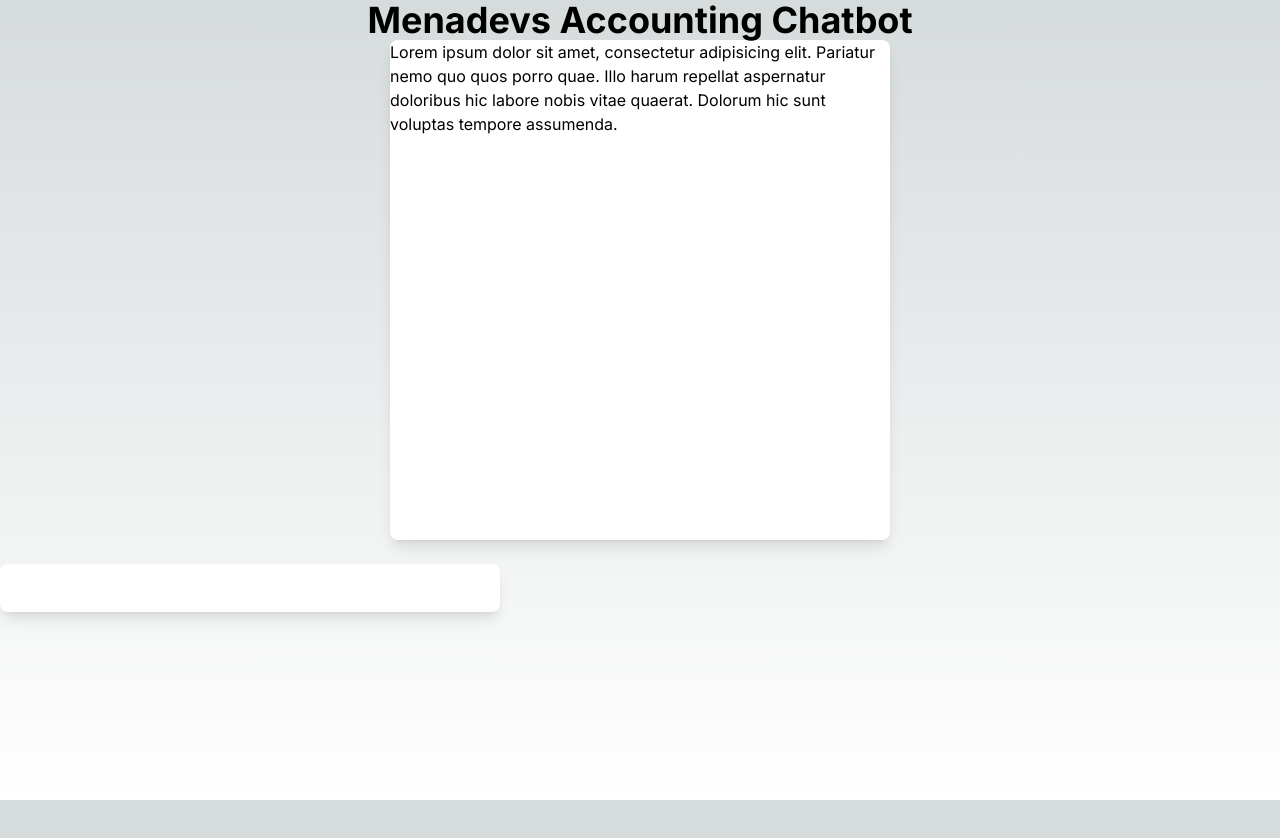
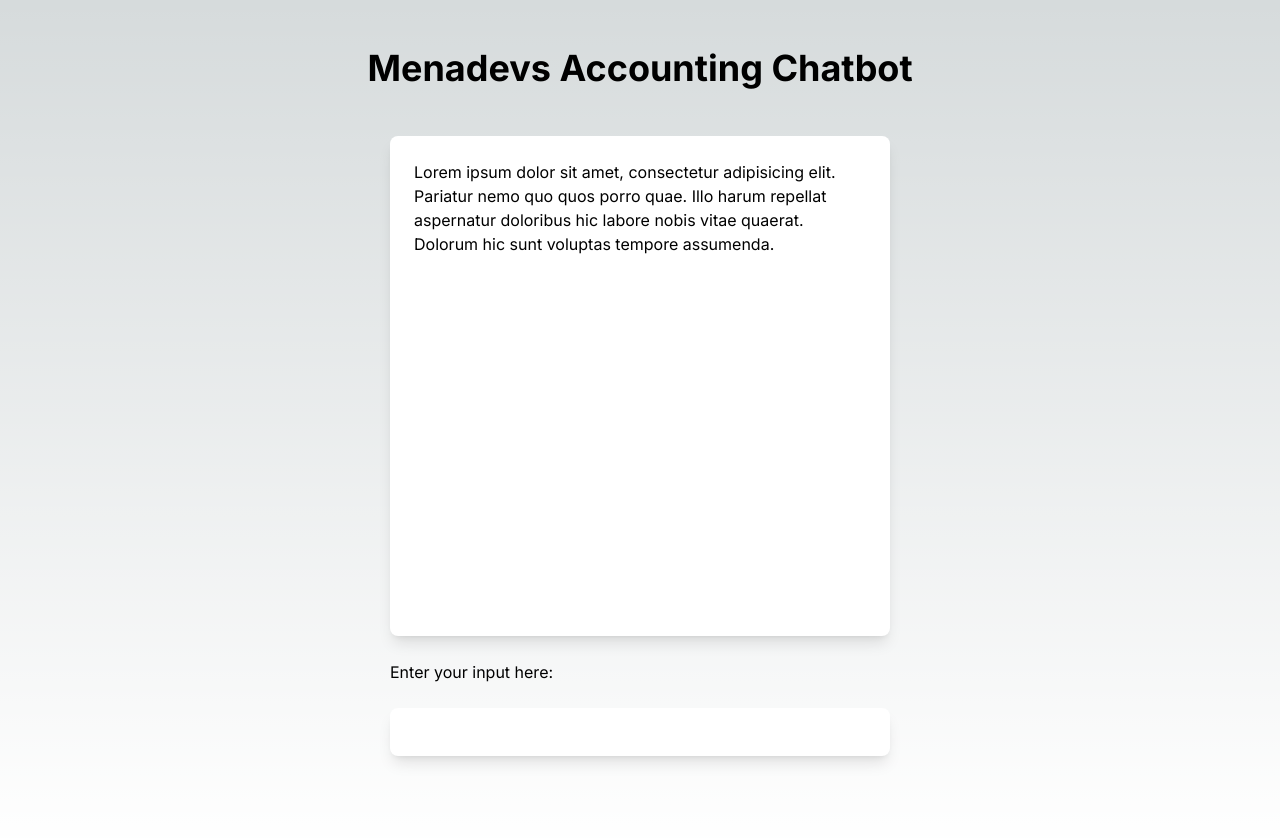
Before and after one commit to AhmadUrabi/menadevs-accounting-chatbot, a Next.js app: page / in a window 1280 px wide. Shown: the top 838 px of the page. Before the commit the page ends 800 px from the top, so only its background shows below. Built offline with nearby package versions, Linux system fonts and the light colour scheme.

Commit message:
Basic Styles + form

```diff
--- a/src/pages/index.tsx
+++ b/src/pages/index.tsx
@@ -7,6 +7,10 @@
 
   function handleSubmit(e: React.FormEvent<HTMLFormElement>) {
     e.preventDefault();
+    const el = document.getElementById("chat_output");
+    if (el) {
+      el.innerHTML = `Form submitted, Input: ${e.currentTarget["text_input"].value}`;
+    }
     console.log("Form submitted");
   }
 
@@ -16,16 +20,17 @@
       className={`${inter.className} h-screen`}
     >
       <div>
-        <h1 className="text-4xl font-bold text-center mx-auto">
+        <h1 className="text-4xl font-bold text-center mx-auto my-12">
           Menadevs Accounting Chatbot
         </h1>
-        <div className="mx-auto w-[500px] h-[500px] bg-white rounded-lg shadow-lg">
-          <p id="chat output">
+        <div className="mx-auto w-[500px] h-[500px] bg-white rounded-lg shadow-lg p-6">
+          <p id="chat_output">
             Lorem ipsum dolor sit amet, consectetur adipisicing elit. Pariatur nemo quo quos porro quae. Illo harum repellat aspernatur doloribus hic labore nobis vitae quaerat. Dolorum hic sunt voluptas tempore assumenda.
           </p>
         </div>
-        <form onSubmit={handleSubmit}>
-          <input className="w-[500px] bg-white rounded-lg shadow-lg mt-6 mx-auto h-12">
+        <form onSubmit={handleSubmit} className="w-fit mx-auto">
+          <label htmlFor="text_input" className="block text-left mt-6">Enter your input here:</label>
+          <input id="text_input" className="w-[500px] bg-white rounded-lg shadow-lg mt-6 mx-auto h-12 p-2">
           </input>
         </form>
       </div>
```
